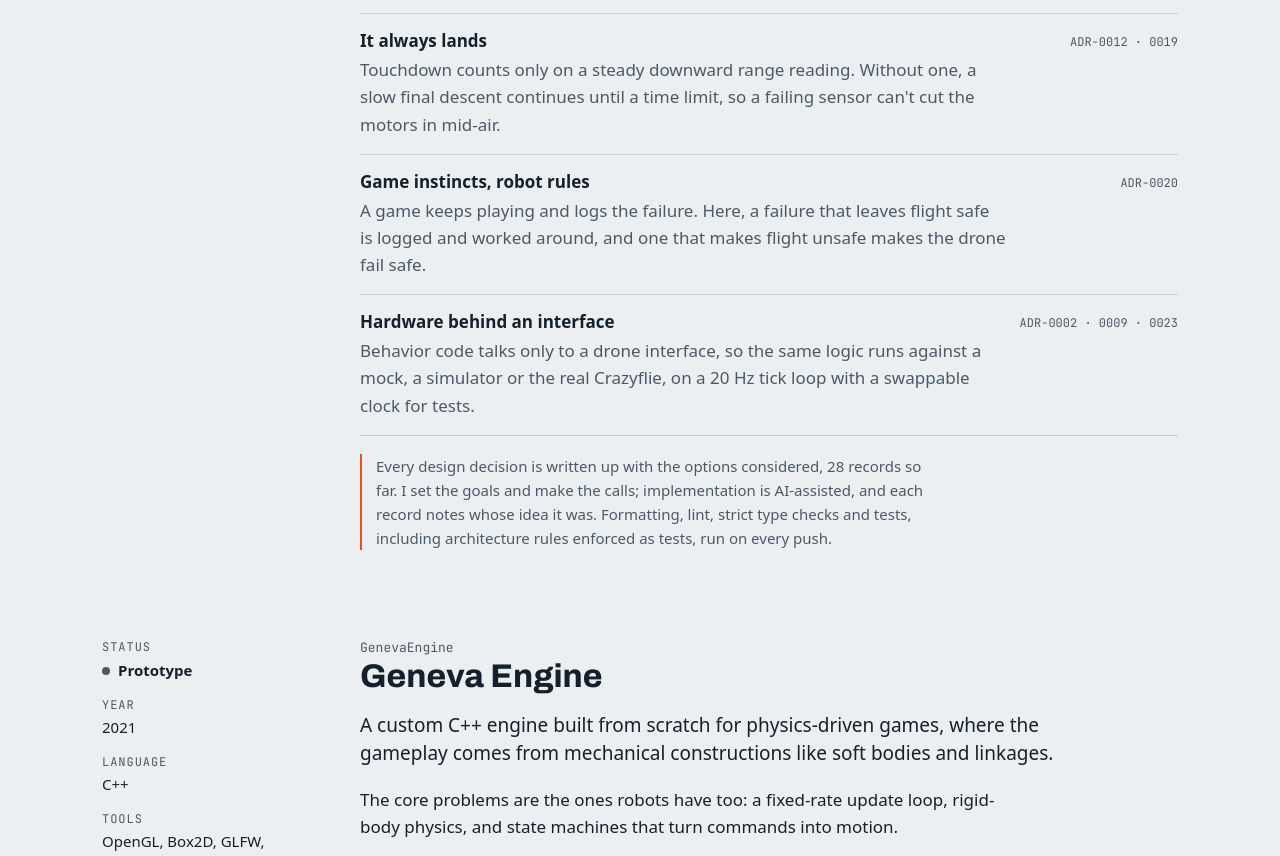
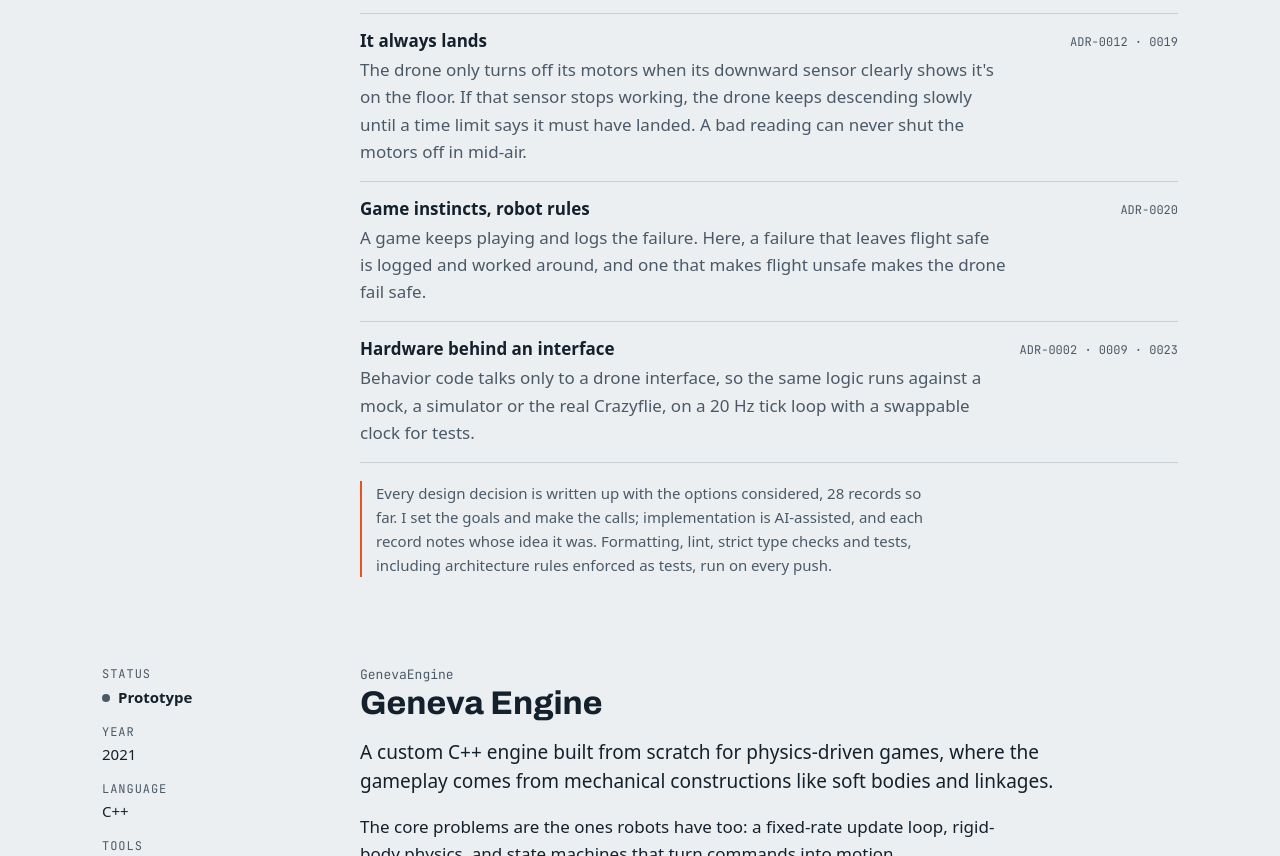
Before and after one commit to joecgo/portfolio, a plain HTML site: page index.html in a window 1280 px wide. Shown: the part 1514-2370 px from the top of the page. Drawn offline with Linux system fonts and the light colour scheme; grey boxes are pictures that could not be loaded; a web font is replaced by a local one.

Commit message:
Simplify the landing safety description
Co-Authored-By: Claude Opus 5.5 <noreply@anthropic.com>
Claude-Session: https://claude.ai/code/session_01YSpHsKhKRKgFWJz4nF6Ded

```diff
--- a/index.html
+++ b/index.html
@@ -343,7 +343,7 @@ html { scroll-behavior: smooth; }
                 <span class="ref">ADR-0008 · 0013</span>
               </li>
               <li>
-                <div><h4>It always lands</h4><p>Touchdown counts only on a steady downward range reading. Without one, a slow final descent continues until a time limit, so a failing sensor can't cut the motors in mid-air.</p></div>
+                <div><h4>It always lands</h4><p>The drone only turns off its motors when its downward sensor clearly shows it's on the floor. If that sensor stops working, the drone keeps descending slowly until a time limit says it must have landed. A bad reading can never shut the motors off in mid-air.</p></div>
                 <span class="ref">ADR-0012 · 0019</span>
               </li>
               <li>
```
